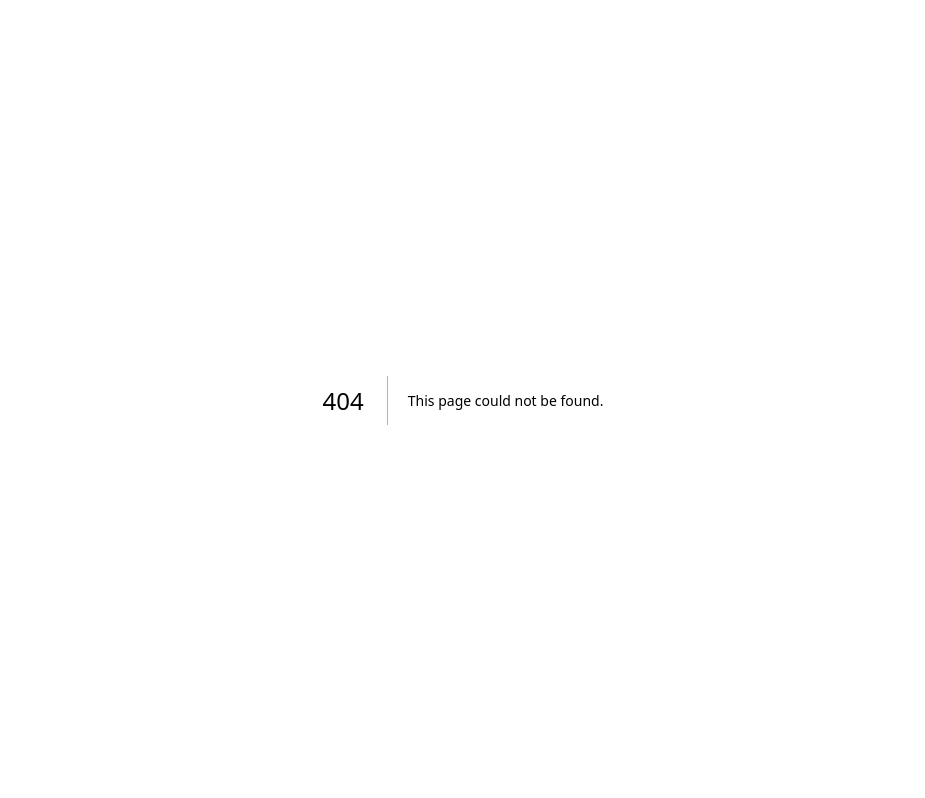
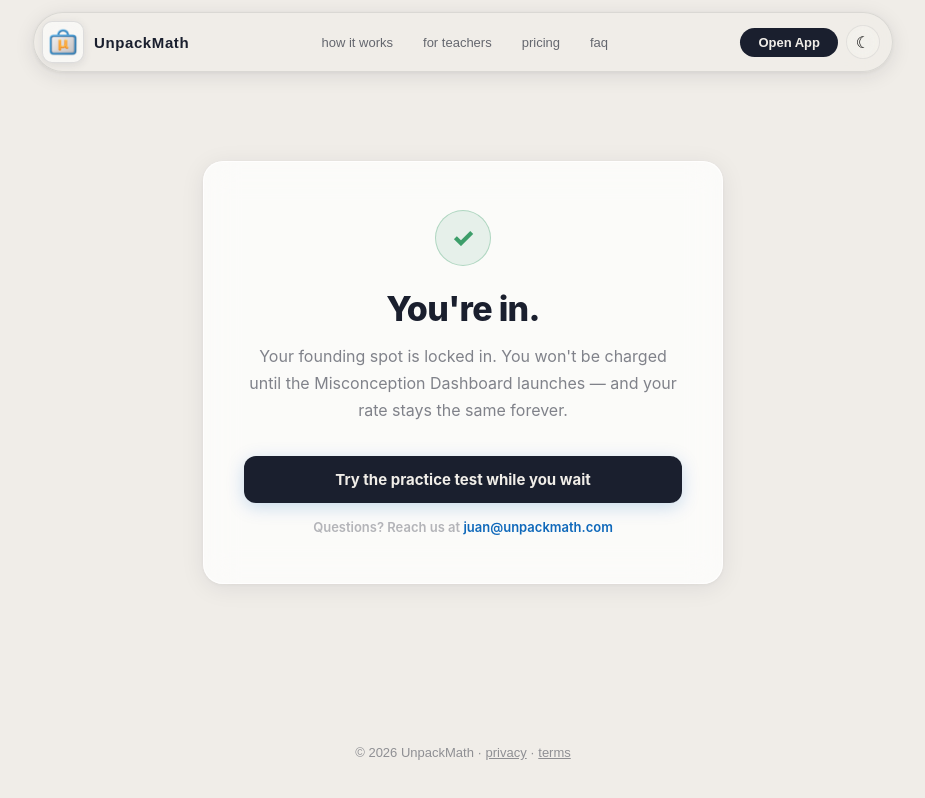
Before and after one commit to jd-oviedo/unpackmath-home, a Next.js app: page /success in a window 1280 px wide. Before the commit this address had no page. Shown: the whole page, without its empty margins (177-1102 px from the left). Built offline with nearby package versions, Linux system fonts and the light colour scheme; a web font is replaced by a local one.

Commit message:
feat(stripe): add checkout API route, CheckoutButton, and success page

```diff
--- /dev/null
+++ b/app/success/page.tsx
@@ -0,0 +1,128 @@
+"use client";
+
+import { useEffect } from "react";
+import { Header, Footer } from "../components/Header";
+import { themes } from "../theme/themes";
+
+export default function Success() {
+  useEffect(() => {
+    const vars = themes["light"].vars;
+    Object.entries(vars).forEach(([k, v]) =>
+      document.documentElement.style.setProperty(k, v)
+    );
+  }, []);
+
+  return (
+    <div
+      style={{
+        minHeight: "100vh",
+        display: "flex",
+        flexDirection: "column",
+        background: "var(--ec-bg)",
+        position: "relative",
+      }}
+    >
+      <Header />
+      <main
+        style={{
+          flex: 1,
+          display: "flex",
+          alignItems: "center",
+          justifyContent: "center",
+          padding: "120px 24px 80px",
+        }}
+      >
+        <div
+          className="um-glass-card--strong"
+          style={{
+            maxWidth: 520,
+            width: "100%",
+            borderRadius: 20,
+            padding: "48px 40px",
+            textAlign: "center",
+          }}
+        >
+          <div
+            style={{
+              width: 56,
+              height: 56,
+              borderRadius: "50%",
+              background: "var(--ec-green-bg)",
+              border: "1px solid var(--ec-green-border)",
+              color: "var(--ec-green)",
+              fontSize: 26,
+              fontWeight: 800,
+              display: "flex",
+              alignItems: "center",
+              justifyContent: "center",
+              margin: "0 auto 24px",
+            }}
+          >
+            ✓
+          </div>
+
+          <h1
+            style={{
+              fontSize: "clamp(26px,4vw,34px)",
+              fontWeight: 800,
+              color: "var(--ec-ink)",
+              letterSpacing: "-0.02em",
+              lineHeight: 1.1,
+              margin: "0 0 16px",
+            }}
+          >
+            You&apos;re in.
+          </h1>
+
+          <p
+            style={{
+              fontSize: 16,
+              lineHeight: 1.7,
+              color: "var(--ec-ink-muted)",
+              margin: "0 0 32px",
+            }}
+          >
+            Your founding spot is locked in. You won&apos;t be charged until
+            the Misconception Dashboard launches — and your rate stays the same
+            forever.
+          </p>
+
+          <a
+            href="https://app.unpackmath.com/adaptive-test"
+            style={{
+              display: "block",
+              background: "var(--ec-btn-bg)",
+              color: "var(--ec-btn-text)",
+              fontWeight: 700,
+              fontSize: 15,
+              padding: 14,
+              borderRadius: 12,
+              textDecoration: "none",
+              boxShadow: "var(--ec-shadow-btn)",
+            }}
+          >
+            Try the practice test while you wait
+          </a>
+
+          <p
+            style={{
+              marginTop: 16,
+              fontSize: 13,
+              color: "var(--ec-ink-faint)",
+              fontWeight: 600,
+            }}
+          >
+            Questions? Reach us at{" "}
+            <a
+              href="mailto:juan@unpackmath.com"
+              style={{ color: "var(--ec-accent)", textDecoration: "none" }}
+            >
+              juan@unpackmath.com
+            </a>
+          </p>
+        </div>
+      </main>
+      <Footer />
+    </div>
+  );
+}
--- a/package.json
+++ b/package.json
@@ -9,9 +9,11 @@
     "lint": "eslint"
   },
   "dependencies": {
+    "@stripe/stripe-js": "^9.8.0",
     "next": "16.2.9",
     "react": "19.2.4",
-    "react-dom": "19.2.4"
+    "react-dom": "19.2.4",
+    "stripe": "^22.2.3"
   },
   "devDependencies": {
     "@tailwindcss/postcss": "^4",
```
Also changed, not shown: app/api/stripe/checkout/route.ts (added, +38 -0 lines), app/pricing/page.tsx (+54 -27 lines), 1 other file (tests, documents, lock files or other folders).
